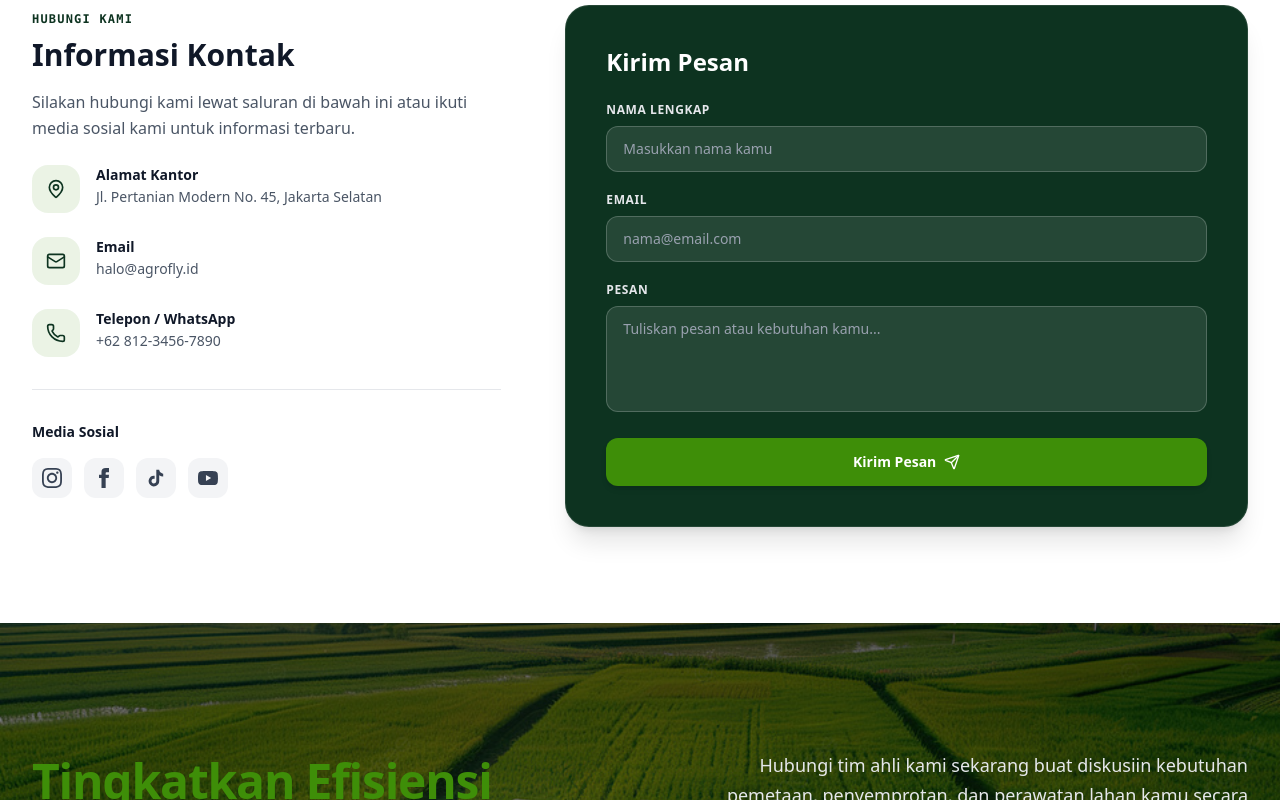
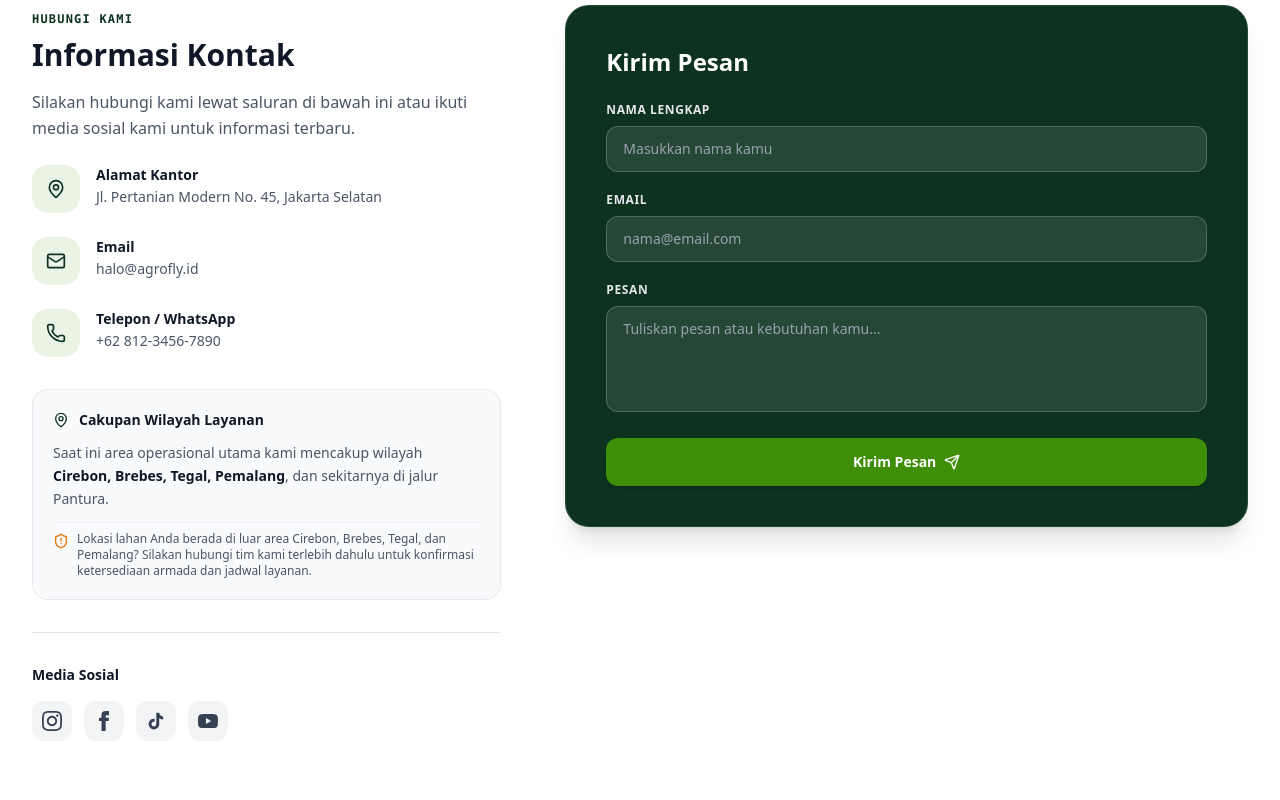
Before and after one commit to NagataDarmawan/SewaDronePertanian, a Next.js app: page /kontak in a window 1280 px wide. Shown: the part 459-1259 px from the top of the page. Built offline with nearby package versions, Linux system fonts and the light colour scheme.

Commit message:
Penambahan page detail layanan dan keunggulan

```diff
--- a/src/app/page.tsx
+++ b/src/app/page.tsx
@@ -3,7 +3,7 @@ import Navbar from "@/components/layouts/Navbar";
 import Footer from "@/components/layouts/Footer";
 import AboutSection from "@/components/sections/about/AboutSection";
 import ServicesSection from "@/components/sections/ServicesSection";
-import WorkFlowSection from "@/components/sections/WorkflowSection";
+import WorkFlowSection from "@/components/sections/AdvantageSection";
 import GallerySection from "@/components/sections/GallerySection";
 import FAQSection from "@/components/sections/FAQSection";
 import CTASection from "@/components/sections/CTASection";
--- a/src/components/sections/CakupanSection.tsx
+++ b/src/components/sections/CakupanSection.tsx
@@ -2,6 +2,8 @@
 
 import React from 'react';
 import ScrollReveal from '@/components/ui/ScrollReveal';
+import { ShieldAlert } from 'lucide-react';
+import { CONTACT_DATA } from '@/constants/contactData';
 
 export default function CoverageMapSection() {
   const cities = [
@@ -37,7 +39,7 @@ export default function CoverageMapSection() {
         </div>
 
         {/* Area Peta dengan Zoom dan Scroll Horizontal di Mobile */}
-        <div className="w-full overflow-x-auto pb-2 scrollbar-none">
+        <div className="w-full overflow-x-auto pb-0 scrollbar-none">
           <div className="relative min-w-[950px] sm:min-w-full mx-auto min-h-[350px] sm:min-h-[450px] flex items-center justify-center py-2">
 
             <img
@@ -71,6 +73,14 @@ export default function CoverageMapSection() {
           </div>
         </div>
 
+        {/* Catatan Info Cakupan di Luar Wilayah (Nama kota dicetak tebal) */}
+        <div className="-mt-3 sm:-mt-4 relative z-20 max-w-2xl mx-auto p-3.5 sm:p-4 rounded-xl bg-gray-50 border border-gray-200/80 flex items-start gap-3 shadow-sm">
+          <ShieldAlert className="w-4 h-4 sm:w-5 sm:h-5 text-amber-600 flex-shrink-0 mt-0.5" />
+          <p className="text-xs sm:text-sm text-gray-600 leading-relaxed">
+            Lokasi lahan Anda berada di luar area <strong className="text-gray-900">{CONTACT_DATA.coverage}</strong>? Silakan hubungi tim kami terlebih dahulu untuk konfirmasi ketersediaan armada dan jadwal layanan.
+          </p>
+        </div>
+
       </div>
     </section>
   );
--- a/src/components/sections/KontakPage.tsx
+++ b/src/components/sections/KontakPage.tsx
@@ -3,7 +3,7 @@
 import React, { useState } from 'react';
 import { CONTACT_DATA } from '@/constants/contactData';
 import ScrollReveal from '@/components/ui/ScrollReveal';
-import { Mail, Phone, MapPin, Send, CheckCircle2 } from 'lucide-react';
+import { Mail, Phone, MapPin, Send, CheckCircle2, ShieldAlert } from 'lucide-react';
 
 export default function ContactPage() {
   const [submitted, setSubmitted] = useState(false);
@@ -17,7 +17,7 @@ export default function ContactPage() {
   return (
     <main className="min-h-screen bg-white text-gray-900 overflow-x-hidden">
 
-      {/* Hero Full-Frame Section (Tetap normal tanpa rounded bawah) */}
+      {/* Hero Full-Frame Section */}
       <div
         className="relative h-[50vh] w-full bg-cover bg-center flex items-end pb-8 sm:pb-10"
         style={{ backgroundImage: `url('${CONTACT_DATA.backgroundImage}')` }}
@@ -38,11 +38,11 @@ export default function ContactPage() {
         </div>
       </div>
 
-      {/* Main Content: Info & Form (Ditarik ke atas menimpa hero dengan rounded-t-[32px]) */}
+      {/* Main Content: Info & Form */}
       <section className="relative z-20 -mt-6 sm:-mt-8 py-16 lg:py-24 max-w-7xl mx-auto px-4 sm:px-6 lg:px-8 bg-white rounded-t-[32px]">
         <div className="grid grid-cols-1 lg:grid-cols-12 gap-12 lg:gap-16 items-start">
 
-          {/* Kolom Kiri: Informasi Kontak & Sosial Media */}
+          {/* Kolom Kiri: Informasi Kontak, Cakupan Wilayah & Sosial Media */}
           <div className="lg:col-span-5 space-y-8">
             <ScrollReveal>
               <div>
@@ -86,6 +86,21 @@ export default function ContactPage() {
                   </div>
                 </div>
 
+                {/* Box Cakupan Layanan & Catatan Khusus dari CONTACT_DATA */}
+                <div className="mt-8 p-5 rounded-2xl bg-gray-50 border border-gray-200/80 space-y-3">
+                  <div className="flex items-center gap-2.5 text-gray-900 font-bold text-sm">
+                    <MapPin className="w-4 h-4 text-[var(--green-dark)]" />
+                    <span>Cakupan Wilayah Layanan</span>
+                  </div>
+                  <p className="text-xs sm:text-sm text-gray-600 leading-relaxed">
+                    Saat ini area operasional utama kami mencakup wilayah <strong className="text-gray-900">{CONTACT_DATA.coverage}</strong>, dan sekitarnya di jalur Pantura.
+                  </p>
+                  <div className="pt-2 border-t border-gray-200/60 flex items-start gap-2 text-xs text-gray-600">
+                    <ShieldAlert className="w-4 h-4 text-amber-600 flex-shrink-0 mt-0.5" />
+                    <span>{CONTACT_DATA.coverageNote}</span>
+                  </div>
+                </div>
+
                 {/* Sosial Media dengan SVG */}
                 <div className="mt-8 pt-8 border-t border-gray-200">
                   <h3 className="text-sm font-bold text-gray-900 mb-4">Media Sosial</h3>
@@ -111,7 +126,7 @@ export default function ContactPage() {
             </ScrollReveal>
           </div>
 
-          {/* Kolom Kanan: Form Kontak (Background Hijau) */}
+          {/* Kolom Kanan: Form Kontak */}
           <div className="lg:col-span-7">
             <ScrollReveal delay={200}>
               <div className="p-8 sm:p-10 rounded-3xl bg-[var(--green-dark)] text-white shadow-xl border border-white/10">
--- a/src/constants/contactData.ts
+++ b/src/constants/contactData.ts
@@ -5,6 +5,11 @@ export const CONTACT_DATA = {
   title: "Hubungi Kami untuk Solusi Terbaik",
   description: "Punya pertanyaan seputar layanan kami atau ingin berkonsultasi? Tim kami siap membantu kamu.",
   backgroundImage: "https://images.unsplash.com/photo-1586771107445-d3ca888129ff?q=80&w=1000&auto=format&fit=crop",
+
+  // Data Cakupan Wilayah (Terpusat)
+  coverage: "Cirebon, Brebes, Tegal, Pemalang",
+  coverageNote: "Lokasi lahan Anda berada di luar area Cirebon, Brebes, Tegal, dan Pemalang? Silakan hubungi tim kami terlebih dahulu untuk konfirmasi ketersediaan armada dan jadwal layanan.",
+
   ...SITE_CONFIG.contact,
   socials: SITE_CONFIG.socials,
 };
```
Also changed, not shown: src/components/sections/AdvantageSection.tsx (renamed from src/components/sections/WorkflowSection.tsx).
